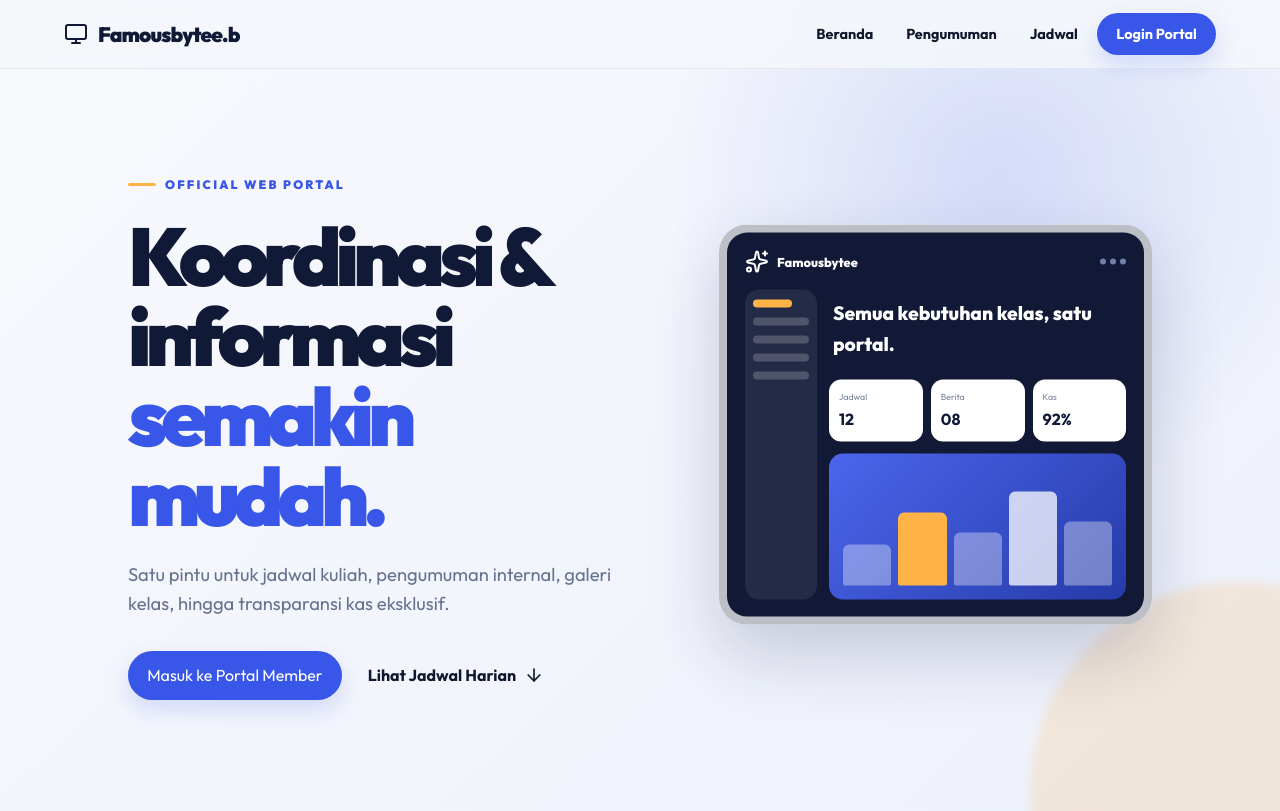
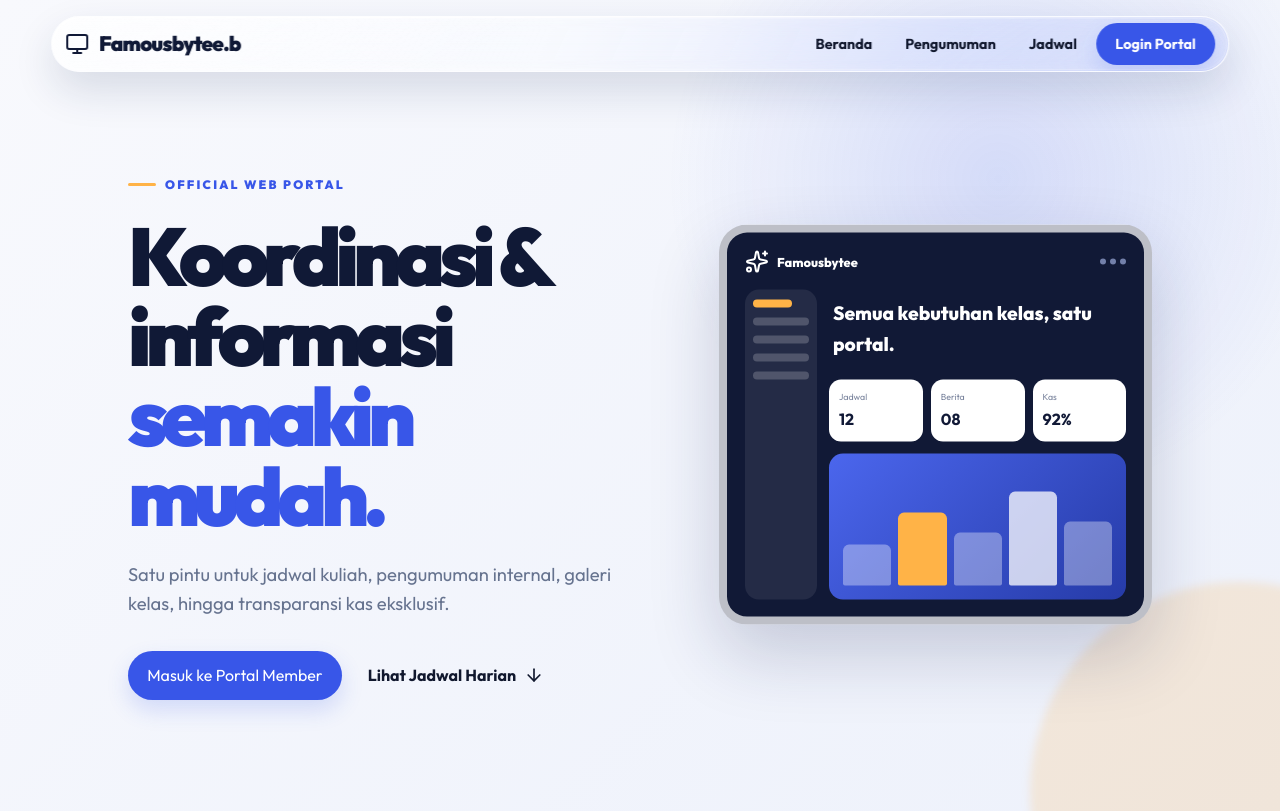
Before and after one commit to aris0996/famousbytee, a Flask app: page / in a window 1280 px wide. Shown: the top 811 px of the page. Run offline with Flask 3, Linux system fonts and the light colour scheme; data comes from the database, SQL or seed files in the repository; data that the repository does not hold is empty; parts of the project's set-up code (start-up, migrations or seed data) failed here and were passed over; some libraries are stand-ins or nearby versions.

Commit message:
Apply liquid glass public navbar

```diff
--- a/templates/index.html
+++ b/templates/index.html
@@ -53,18 +53,64 @@
 
         /* Navbar */
         nav {
-            padding: 1.1rem 5%;
+            padding: 0.65rem 0.8rem;
             display: flex; justify-content: space-between; align-items: center;
-            position: fixed; top: 0; width: 100%; z-index: 1000;
-            background: rgba(244, 246, 251, 0.88); backdrop-filter: blur(18px);
-            border-bottom: 1px solid rgba(15, 23, 42, 0.06);
+            position: fixed; top: 1rem; left: 50%; transform: translateX(-50%);
+            width: min(92%, 1180px); z-index: 1000;
+            background: rgba(255, 255, 255, 0.2);
+            backdrop-filter: blur(22px) saturate(155%);
+            -webkit-backdrop-filter: blur(22px) saturate(155%);
+            border: 1px solid rgba(255, 255, 255, 0.72);
+            border-radius: 28px;
+            box-shadow:
+                0 18px 42px rgba(24, 42, 84, 0.14),
+                inset 1px 1px 0 rgba(255, 255, 255, 0.78),
+                inset 0 0 12px rgba(255, 255, 255, 0.28);
+            isolation: isolate;
+            overflow: hidden;
             transition: var(--transition);
         }
+        nav::before {
+            content: '';
+            position: absolute;
+            inset: 0;
+            z-index: -2;
+            pointer-events: none;
+            background: linear-gradient(115deg,
+                rgba(255, 255, 255, 0.62) 0%,
+                rgba(255, 255, 255, 0.2) 42%,
+                rgba(56, 86, 232, 0.14) 100%);
+        }
+        nav::after {
+            content: '';
+            position: absolute;
+            inset: 1px;
+            z-index: -1;
+            pointer-events: none;
+            border-radius: inherit;
+            background: linear-gradient(150deg,
+                rgba(255, 255, 255, 0.34),
+                transparent 38%,
+                transparent 72%,
+                rgba(255, 255, 255, 0.16));
+            box-shadow: inset 0 0 0 1px rgba(255, 255, 255, 0.18);
+        }
         nav.scrolled {
-            padding: 0.9rem 5%;
-            box-shadow: 0 8px 24px rgba(15,23,42,0.05);
-            background: rgba(255, 255, 255, 0.96);
+            top: 0.75rem;
+            width: min(92%, 1180px);
+            box-shadow:
+                0 20px 44px rgba(24, 42, 84, 0.18),
+                inset 1px 1px 0 rgba(255, 255, 255, 0.84),
+                inset 0 0 14px rgba(255, 255, 255, 0.34);
         }
+        nav.scrolled::before {
+            background: linear-gradient(115deg,
+                rgba(255, 255, 255, 0.72) 0%,
+                rgba(255, 255, 255, 0.28) 45%,
+                rgba(56, 86, 232, 0.17) 100%);
+        }
+        nav > .logo,
+        nav > .nav-links { position: relative; z-index: 1; }
         .logo { display: flex; align-items: center; gap: 10px; font-weight: 900; font-size: 1.3rem; color: var(--secondary); letter-spacing: -0.04em; }
         .logo img { border-radius: 10px; background: white; padding: 4px; box-shadow: 0 5px 14px rgba(16,25,54,.08); }
         .nav-logo { height: 32px; width: 32px; object-fit: contain; }
@@ -238,7 +284,12 @@
 
         @media (max-width: 600px) {
             .nav-links li.hide-mobile { display: none; }
-            nav, nav.scrolled { padding: .8rem 1rem; }
+            nav, nav.scrolled {
+                top: .7rem;
+                width: calc(100% - 1.25rem);
+                padding: .6rem .7rem;
+                border-radius: 22px;
+            }
             .nav-links { gap: 0; }
             .nav-links a { padding: .6rem .7rem; font-size: .82rem; }
             .logo { font-size: 1.1rem; }
```
